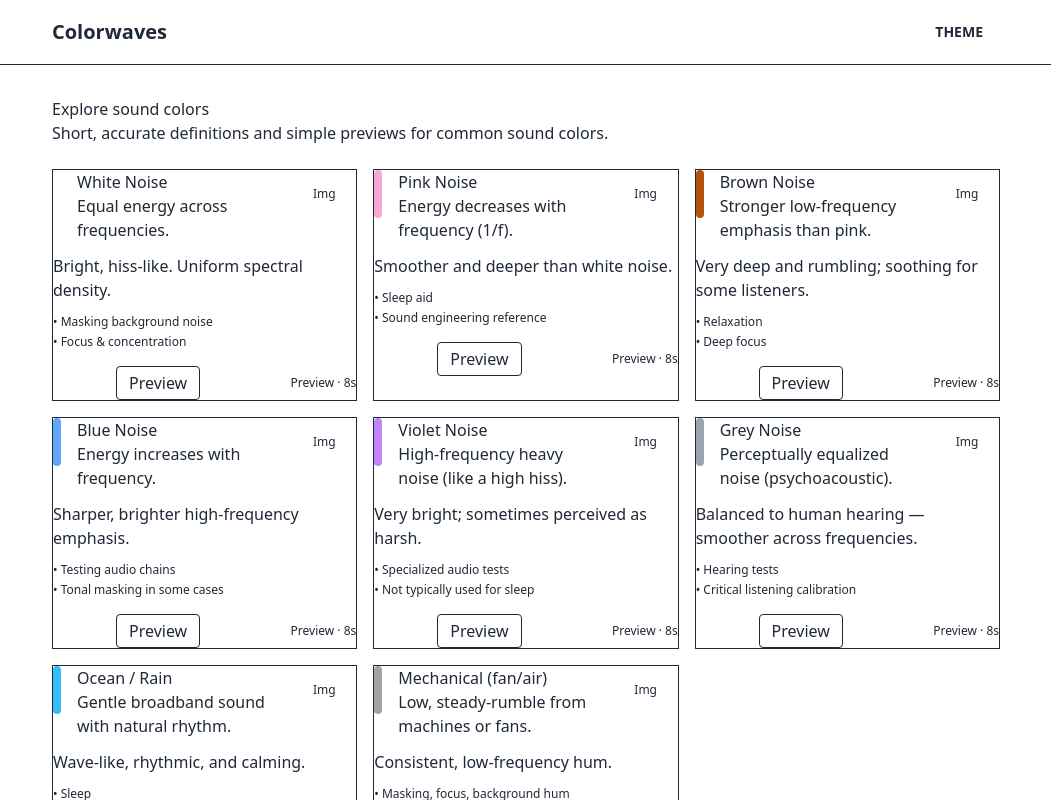
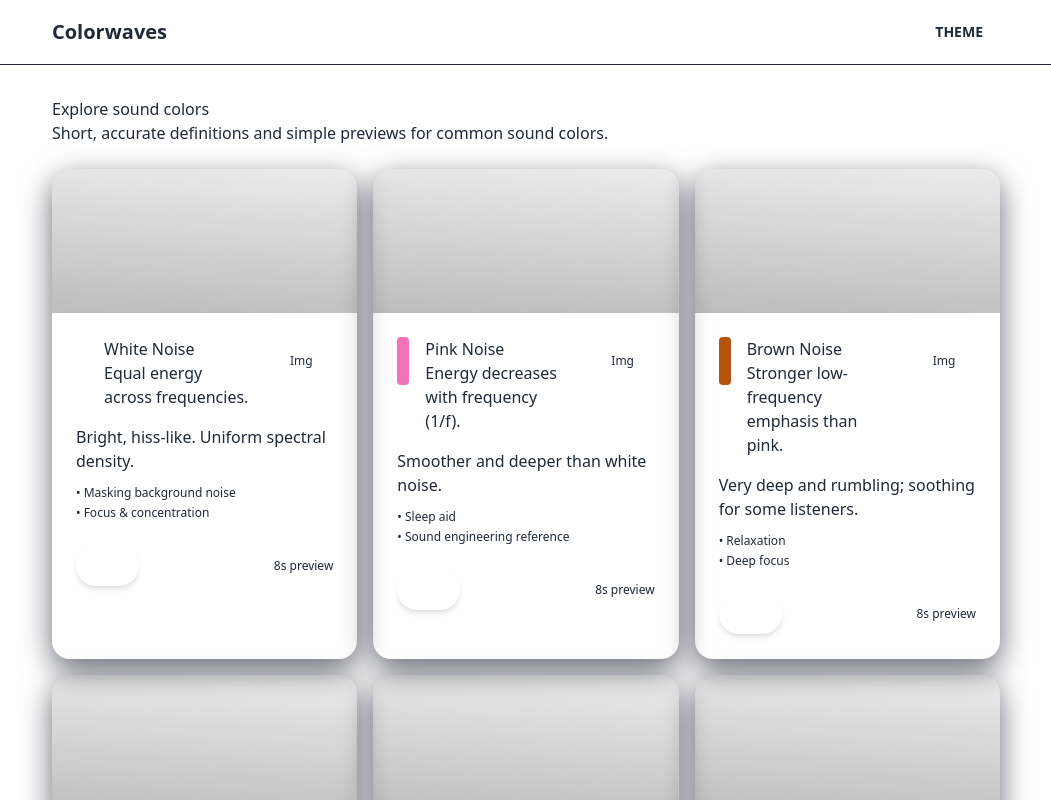
Before and after one commit to wjbetech-claw/colorwaves, a React (Vite) app: page / in a window 1280 px wide. Shown: the top 800 px of the page, without its empty margins (114-1165 px from the left). Built offline with nearby package versions, Linux system fonts and the light colour scheme.

Commit message:
style(ui): polish card visuals — large padding, image banner, heavy shadow, no border

```diff
--- a/src/components/SoundCard.tsx
+++ b/src/components/SoundCard.tsx
@@ -3,10 +3,9 @@ import Card from './ui/Card'
 import { SoundColor } from '../data/sounds'
 
 export default function SoundCard({sound}:{sound:SoundColor}){
-  // simple color mapping for accents
   const ACCENTS: Record<string,string> = {
     white: 'bg-white',
-    pink: 'bg-pink-300',
+    pink: 'bg-pink-400',
     brown: 'bg-amber-700',
     blue: 'bg-blue-400',
     violet: 'bg-purple-400',
@@ -14,13 +13,18 @@ export default function SoundCard({sound}:{sound:SoundColor}){
     ocean: 'bg-sky-400',
     fan: 'bg-stone-400'
   }
-
   const accent = ACCENTS[sound.id] || 'bg-[var(--color-primary-500)]'
 
   return (
     <Card>
+      <div className="w-full h-36 bg-gradient-to-br from-black/10 to-black/5 flex items-end">
+        {/* image placeholder — replace with real images later */}
+        <div className="w-full h-full bg-cover bg-center" style={{backgroundImage: 'linear-gradient(180deg, rgba(0,0,0,0.0), rgba(0,0,0,0.2))'}} aria-hidden></div>
+      </div>
+
+      <div className="p-6">
         <div className="flex items-start gap-4">
-        <div className={`w-2 h-12 rounded ${accent} shrink-0`} aria-hidden></div>
+          <div className={`w-3 h-12 rounded ${accent} shrink-0`} aria-hidden></div>
           <div className="flex-1">
             <h3 className="h3">{sound.name}</h3>
             <p className="small text-[var(--color-text-muted)]">{sound.short}</p>
@@ -28,21 +32,21 @@ export default function SoundCard({sound}:{sound:SoundColor}){
           <div className="w-16 h-12 bg-[var(--color-panel)] rounded flex items-center justify-center text-xs text-[var(--color-text-muted)]">Img</div>
         </div>
 
-      <div className="mt-3">
+        <div className="mt-4">
           <p className="body">{sound.tone}</p>
           <ul className="mt-3 text-xs text-[var(--color-text-muted)] list-none space-y-1">
             {sound.uses.map(u=> <li key={u} className="text-xs">• {u}</li>)}
           </ul>
         </div>
 
-      <div className="mt-4 flex items-center justify-between">
-        <div>
-          <button className="px-3 py-1 rounded bg-[var(--color-primary-500)] text-white mr-2" aria-pressed="false">Play</button>
-          <button className="px-3 py-1 rounded border border-[var(--color-border)]">Preview</button>
+        <div className="mt-6 flex items-center justify-between">
+          <div className="flex items-center gap-3">
+            <button className="px-4 py-2 rounded-full bg-[var(--color-primary-500)] text-white shadow-md">Play</button>
+            <button className="px-4 py-2 rounded-full border border-transparent bg-white/5 text-white">Preview</button>
           </div>
-        <div className="text-xs text-[var(--color-text-muted)]">Preview · 8s</div>
+          <div className="text-xs text-[var(--color-text-muted)]">8s preview</div>
         </div>
-
+      </div>
     </Card>
   )
 }
--- a/src/components/ui/Card.tsx
+++ b/src/components/ui/Card.tsx
@@ -2,7 +2,7 @@ import React from 'react'
 
 export default function Card({children, className}:{children:React.ReactNode,className?:string}){
   return (
-    <div className={`bg-[var(--color-panel)] border border-[var(--color-border)] rounded-[var(--radius-md)] shadow-subtle p-[var(--spacing-md)] ${className||''}`}>
+    <div className={`bg-[var(--color-panel)] rounded-[18px] shadow-[0_10px_30px_rgba(2,6,23,0.6)] overflow-hidden ${className||''}`}>
       {children}
     </div>
   )
```
Lines whose indentation alone changed are shown as unchanged.
